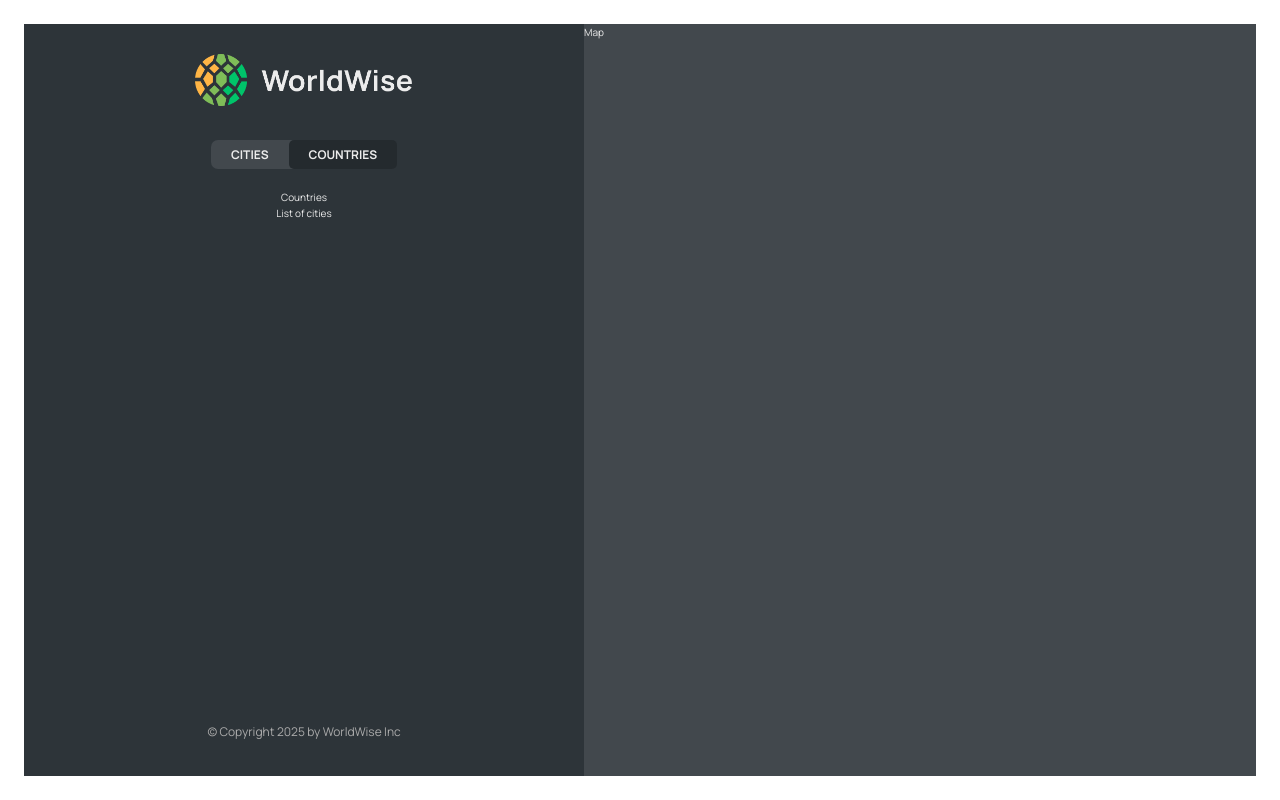
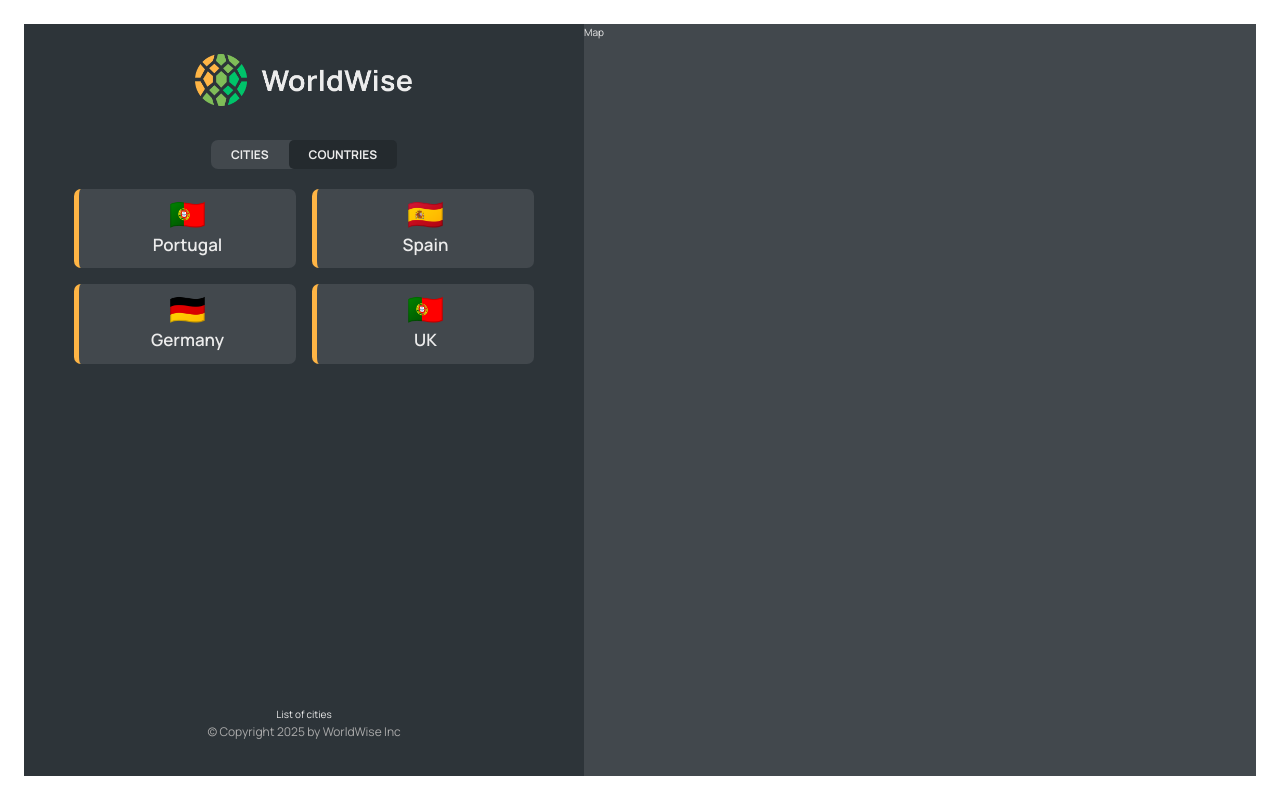
Before and after one commit to Khaanh/WordWise, a React (Vite) app: page /app/countries in a window 1280 px wide. Built offline with nearby package versions, Linux system fonts and the light colour scheme; data requests are answered from the project's data file.

Commit message:
feat: create city list

```diff
--- a/data/cities.json
+++ b/data/cities.json
@@ -35,6 +35,42 @@
 				"lng": 13.376933665713324
 			},
 			"id": 98443197
+		},
+		{
+			"cityName": "London",
+			"country": "UK",
+			"emoji": "🇵🇹",
+			"date": "2027-10-31T15:59:59.138Z",
+			"notes": "My favorite city so far!",
+			"position": {
+				"lat": 38.727881642324164,
+				"lng": -9.140900099907554
+			},
+			"id": 73991385
+		},
+		{
+			"cityName": "Madrid",
+			"country": "Spain",
+			"emoji": "🇪🇸",
+			"date": "2027-07-15T08:22:53.976Z",
+			"notes": "",
+			"position": {
+				"lat": 40.46635901755316,
+				"lng": -3.7133789062500004
+			},
+			"id": 17832151
+		},
+		{
+			"cityName": "Munich",
+			"country": "Germany",
+			"emoji": "🇩🇪",
+			"date": "2027-02-12T09:24:11.863Z",
+			"notes": "Amazing 😃",
+			"position": {
+				"lat": 52.53586782505711,
+				"lng": 13.376933665713324
+			},
+			"id": 96513197
 		}
 	]
 }
--- a/src/App.jsx
+++ b/src/App.jsx
@@ -1,12 +1,15 @@
 import { BrowserRouter, Route, Routes } from "react-router-dom";
+import { useEffect, useState } from "react";
+
 import Product from "./pages/Product";
 import Pricing from "./pages/Pricing";
 import Homepage from "./pages/Homepage";
 import AppLayout from "./pages/AppLayout";
 import PageNotFound from "./pages/PageNotFound";
 import Login from "./pages/Login";
+
 import CityList from "./components/CityList";
-import { useEffect, useState } from "react";
+import CountryList from "./components/CountryList";
 
 const BASE_URL = "http://localhost:8000";
 
@@ -44,7 +47,10 @@
 						path="cities"
 						element={<CityList cities={cities} isLoading={isLoading} />}
 					/>
-					<Route path="countries" element={<p>Countries</p>} />
+					<Route
+						path="countries"
+						element={<CountryList cities={cities} isLoading={isLoading} />}
+					/>
 					<Route path="form" element={<p>Form</p>} />
 				</Route>
 				<Route path="*" element={<PageNotFound />} />
--- /dev/null
+++ b/src/components/CountryList.jsx
@@ -0,0 +1,27 @@
+import CountryItem from "./CountryItem";
+import styles from "./countryList.module.css";
+import Message from "./Message";
+import Spinner from "./Spinner";
+
+export default function countryList({ cities, isLoading }) {
+	if (isLoading) return <Spinner />;
+
+	if (!cities.length)
+		return (
+			<Message message="add your first city by clicking on a city on the map" />
+		);
+
+	const countries = cities.reduce((arr, city) => {
+		if (!arr.map((el) => el.country).includes(city.country))
+			return [...arr, { country: city.country, emoji: city.emoji }];
+		else return arr;
+	}, []);
+
+	return (
+		<ul className={styles.countryList}>
+			{countries.map((country) => (
+				<CountryItem country={country} />
+			))}
+		</ul>
+	);
+}
```
Lines whose indentation alone changed are shown as unchanged.
